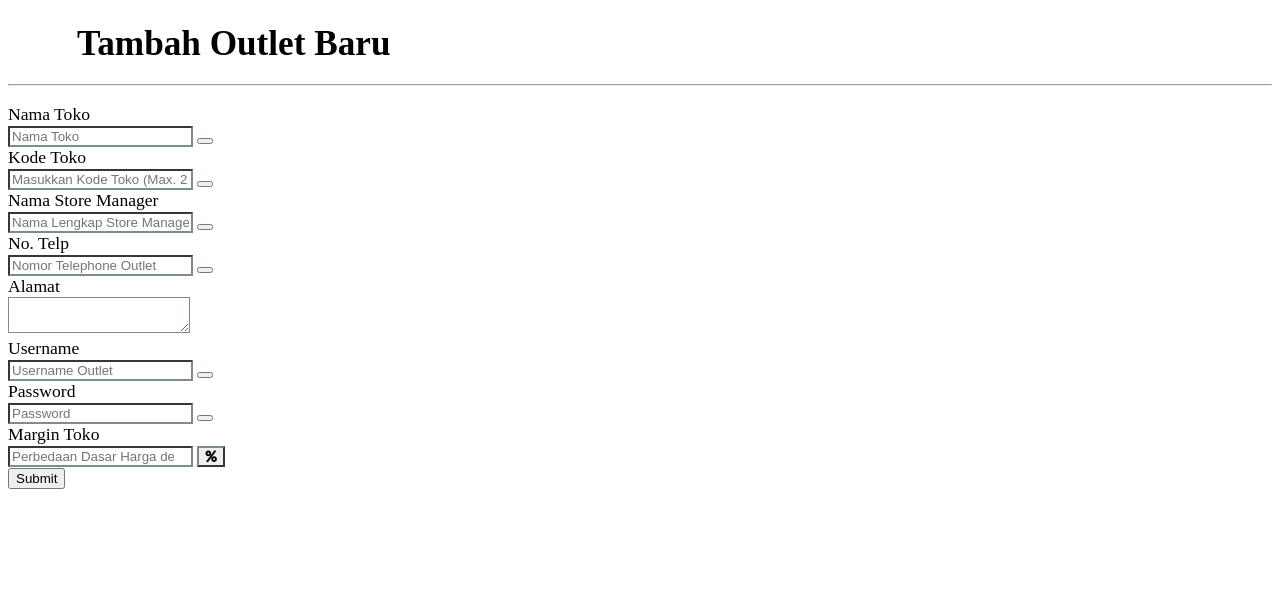
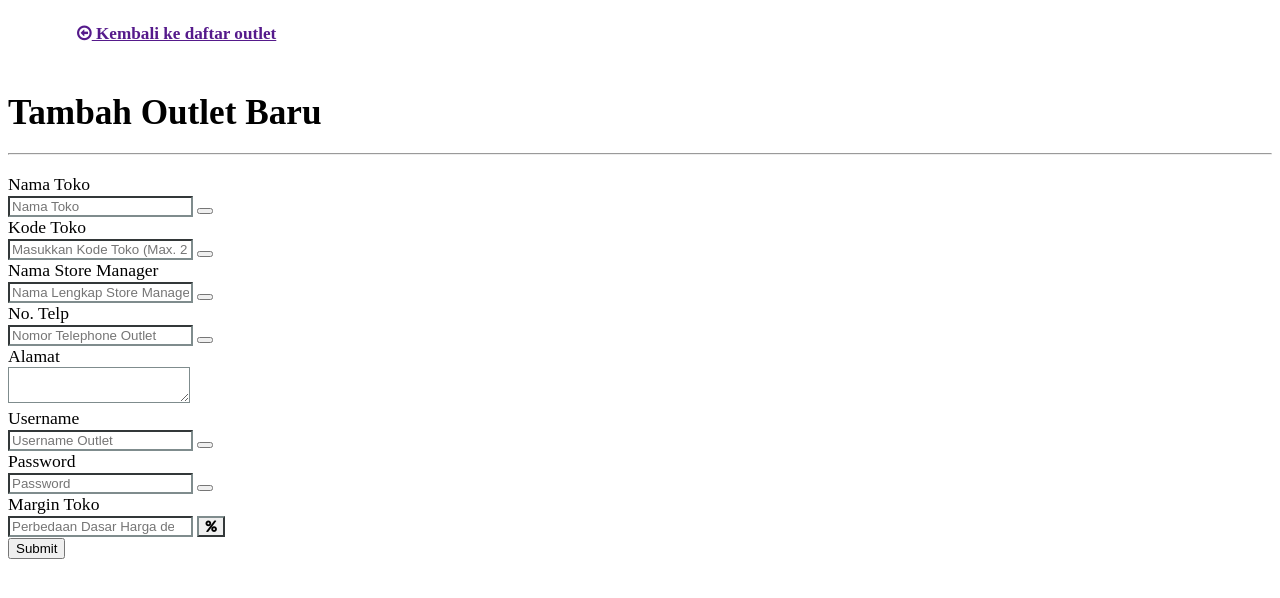
Before and after one commit to luckymahrus/victory, a CodeIgniter app: page /victory/outlets/add_outlet in a window 1280 px wide. Shown: the part 58-656 px from the top of the page. Run offline with CodeIgniter, Linux system fonts and the light colour scheme; some libraries are stand-ins or nearby versions.

Commit message:
tambah button kembali

```diff
--- a/application/views/outlets/add_outlet.php
+++ b/application/views/outlets/add_outlet.php
@@ -1,5 +1,9 @@
-<div class="row" style="padding-bottom: 10px;">
-	<a href="index.html" class="nav-button transform"><span></span></a><h1 style="margin-bottom: 20px;">Tambah Outlet Baru</h1>
+<div class="row">
+
+<h3><small><a href=""><span class="fa fa-arrow-circle-o-left"></span> Kembali ke daftar outlet</a></small></h3>
+</div>
+<div class="row form-title">
+	<h1 style="margin-bottom: 20px;">Tambah Outlet Baru</h1>
     <hr class="bg-teal">
 </div>
 <div class="row">
--- a/application/views/sales/add_sales.php
+++ b/application/views/sales/add_sales.php
@@ -1,4 +1,8 @@
-<div class="row" style="padding-bottom: 10px;">
+<div class="row">
+
+<h3><small><a href=""><span class="fa fa-arrow-circle-o-left"></span> Kembali ke daftar sales</a></small></h3>
+</div>
+<div class="row form-title">
 	<h1 style="margin-bottom: 20px;">Tambah Sales Baru</h1>
     <hr class="bg-teal">
 </div>
--- a/application/views/templates/default.php
+++ b/application/views/templates/default.php
@@ -155,6 +155,10 @@
         -webkit-transition: all 0.3s ease-in;
         -moz-transition: all 0.3s ease-in;
         transition: all 0.3s ease-in;
+      }
+      .form-title{
+        padding-bottom: 10px;
+        padding-top: 5px;
       }
     </style>
 
```
Also changed, not shown: application/views/customer/add_customer.php (+5 -2 lines).
